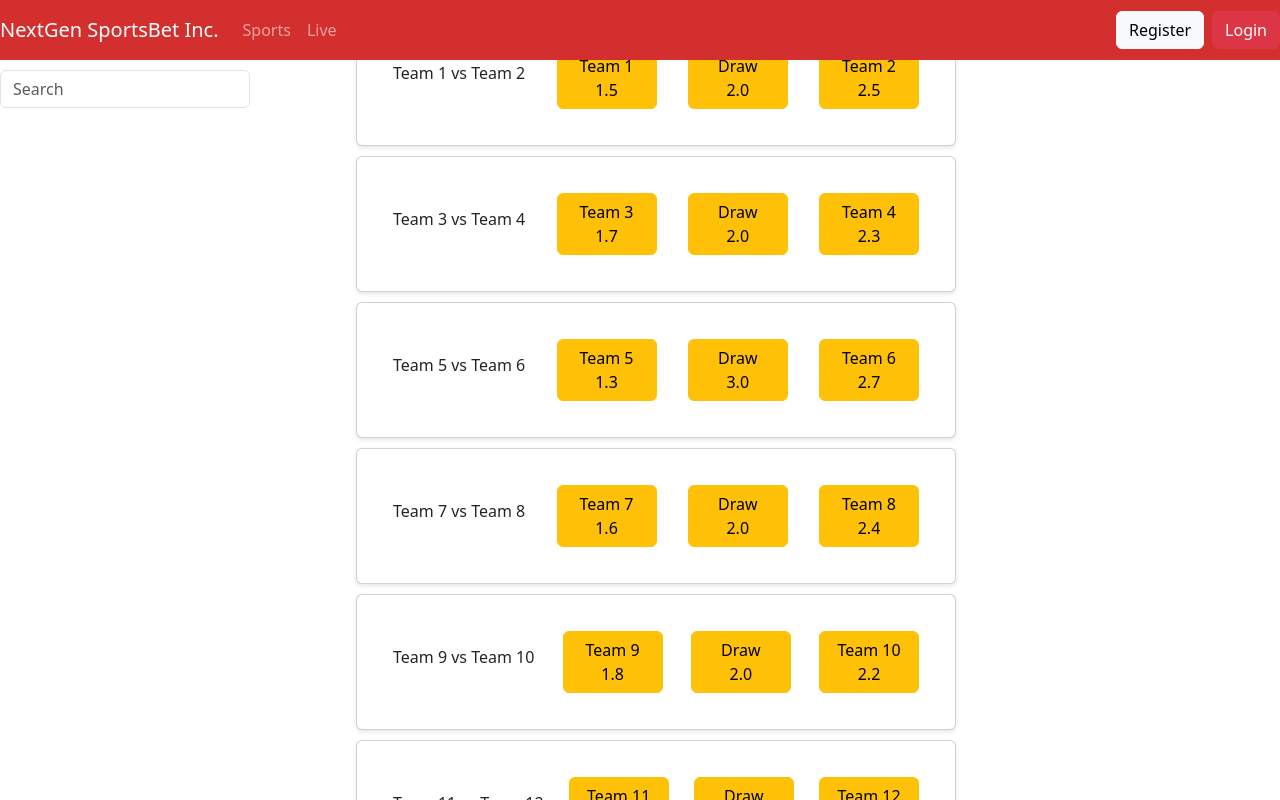
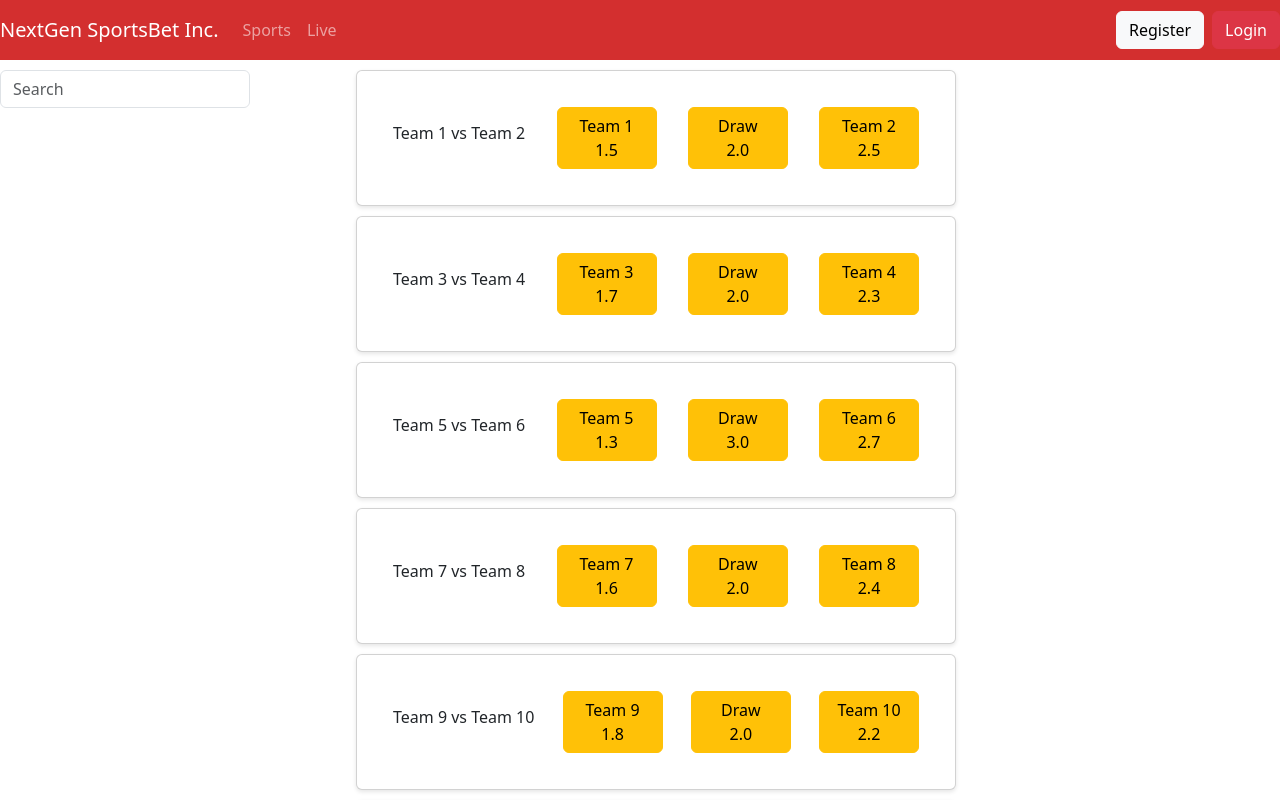
Before and after one commit to pompeucosta/Betting-WebApp, a React (Vite) app in the folder ui/: page / in a window 1280 px wide. Shown: the top 800 px of the page. Built offline with nearby package versions, Linux system fonts and the light colour scheme.

Commit message:
added padding to content div

```diff
--- a/ui/src/App.css
+++ b/ui/src/App.css
@@ -32,7 +32,7 @@ body, html, #root, .App {
   align-items: center;
   text-align: center;
   padding: 20px;
-  margin-top: 60px;
+  padding-top: 60px;
 }
 
 .gameCard {
--- a/ui/src/App.jsx
+++ b/ui/src/App.jsx
@@ -12,10 +12,12 @@ function App() {
       <div className="App">
         <Header />
         <Sidenav />
-        <Routes>
-          <Route path="/" element={<Home />} />
-          <Route path="*" element={<Error />} />
-        </Routes>
+        <div className="content">
+          <Routes>
+            <Route path="/" element={<Home />} />
+            <Route path="*" element={<Error />} />
+          </Routes>
+        </div>
         <Footer />
       </div>
     </BrowserRouter>
```
